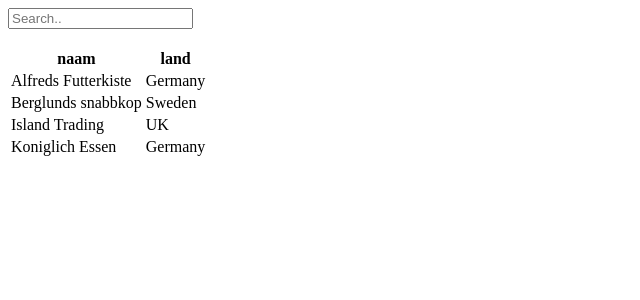
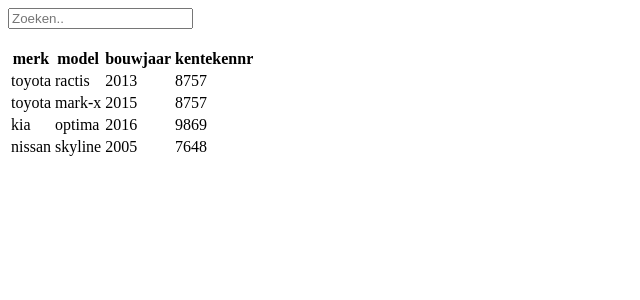
Before and after one commit to eSaniello/RS-Autowerkplaats, a PHP site: page /search/index.php in a window 1280 px wide. Shown: the top 300 px of the page, without its empty margins (0-640 px from the left). Run offline with PHP 8.4, Linux system fonts and the light colour scheme.

Commit message:
made changes to search funtion

```diff
--- a/incl/db.php
+++ b/incl/db.php
@@ -8,6 +8,7 @@ define('DB_NAME', 'rs_autowerkplaats');
 $link = mysqli_connect(DB_SERVER, DB_USERNAME, DB_PASSWORD, DB_NAME);
 
 // Check connection
-if ($link === false) {
+if($link === false){
     die("ERROR: Could not connect. " . mysqli_connect_error());
 }
+?>
--- a/search/index.php
+++ b/search/index.php
@@ -3,22 +3,32 @@
 
 <head>
     <script type="text/javascript">
-        function myFunction() {
+        function searchFunction() {
             // Declare variables
             var input, filter, table, tr, td, i, txtValue;
-            input = document.getElementById("myInput");
+            //ID VAN JE SEARCHBAR
+            input = document.getElementById("search");
             filter = input.value.toUpperCase();
-            table = document.getElementById("myTable");
+            //ID VAN JE REPARATIE TABEL
+            table = document.getElementById("reparatieTabel");
             tr = table.getElementsByTagName("tr");
 
             // Loop through all table rows, and hide those who don't match the search query
             for (i = 0; i < tr.length; i++) {
+                //merk
                 td = tr[i].getElementsByTagName("td")[0];
+                //model
                 td2 = tr[i].getElementsByTagName("td")[1];
+                //bouwjaar
+                td3 = tr[i].getElementsByTagName("td")[2];
+                //kentekennr
+                td4 = tr[i].getElementsByTagName("td")[3];
                 if (td) {
                     txtValue = td.textContent || td.innerText;
                     txtValue2 = td2.textContent || td2.innerText;
-                    if (txtValue.toUpperCase().indexOf(filter) > -1 || txtValue2.toUpperCase().indexOf(filter) > -1) {
+                    txtValue3 = td3.textContent || td3.innerText;
+                    txtValue4 = td4.textContent || td4.innerText;
+                    if (txtValue.toUpperCase().indexOf(filter) > -1 || txtValue2.toUpperCase().indexOf(filter) > -1 || txtValue3.toUpperCase().indexOf(filter) > -1 || txtValue4.toUpperCase().indexOf(filter) > -1) {
                         tr[i].style.display = "";
                     } else {
                         tr[i].style.display = "none";
@@ -30,28 +40,38 @@
 </head>
 
 <body>
-    <input type="text" id="myInput" onkeyup="myFunction()" placeholder="Search..">
+    <input type="search" id="search" onkeyup="searchFunction()" placeholder="Zoeken..">
     <br><br>
-    <table id="myTable">
+    <table id="reparatieTabel">
         <tr>
-            <th>naam</th>
-            <th>land</th>
+            <th>merk</th>
+            <th>model</th>
+            <th>bouwjaar</th>
+            <th>kentekennr</th>
         </tr>
         <tr>
-            <td>Alfreds Futterkiste</td>
-            <td>Germany</td>
+            <td>toyota</td>
+            <td>ractis</td>
+            <td>2013</td>
+            <td>8757</td>
         </tr>
         <tr>
-            <td>Berglunds snabbkop</td>
-            <td>Sweden</td>
+            <td>toyota</td>
+            <td>mark-x</td>
+            <td>2015</td>
+            <td>8757</td>
         </tr>
         <tr>
-            <td>Island Trading</td>
-            <td>UK</td>
+            <td>kia</td>
+            <td>optima</td>
+            <td>2016</td>
+            <td>9869</td>
         </tr>
         <tr>
-            <td>Koniglich Essen</td>
-            <td>Germany</td>
+            <td>nissan</td>
+            <td>skyline</td>
+            <td>2005</td>
+            <td>7648</td>
         </tr>
     </table>
 </body>
```
Also changed, not shown: index.php (+6 -7 lines), incl/keuring.php (indentation only), incl/wegslepen.php (indentation only).
